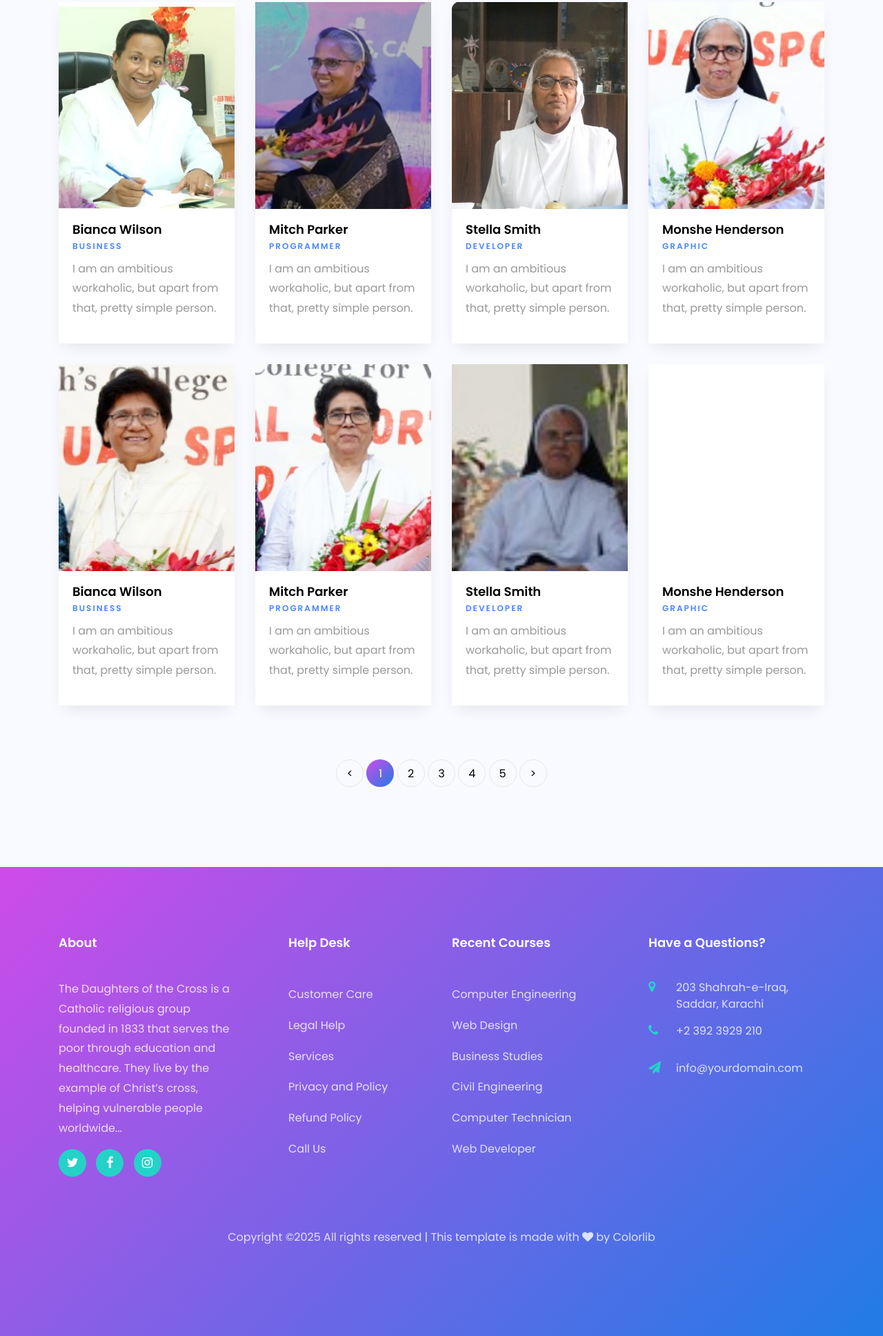
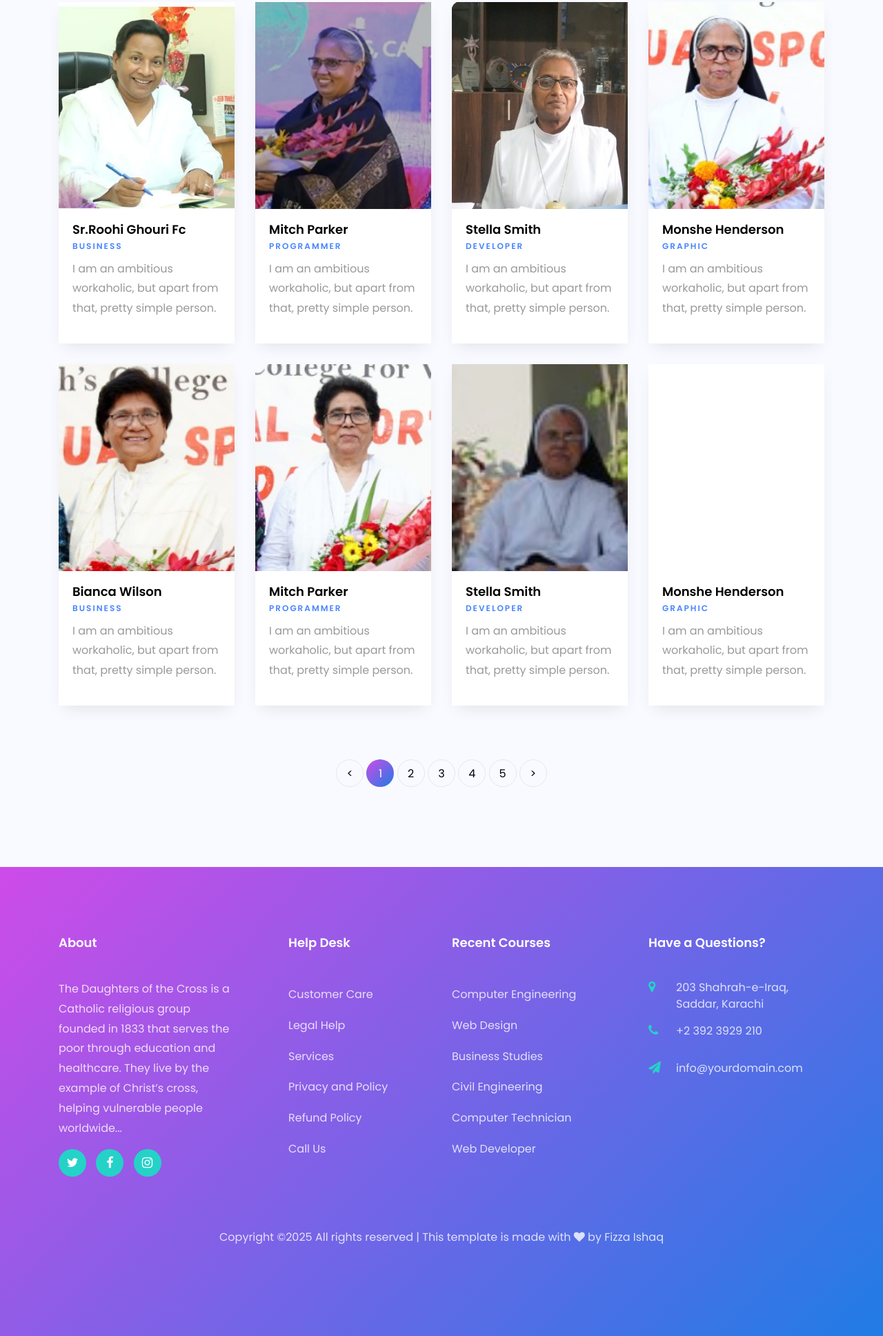
Before and after one commit to FIZZAISHAQ30/Thedaughtersofthecross.com, a plain HTML site: page instructor.html in a window 1280 px wide. Shown: the part 709-2646 px from the top of the page at 69% size. Drawn offline with Linux system fonts and the light colour scheme; some packages are replaced by stand-ins of ours; no server answers.

Commit message:
Add files via upload

```diff
--- a/instructor.html
+++ b/instructor.html
@@ -65,7 +65,7 @@
 							<div class="img align-self-stretch" style="background-image:url(images/teacher.jpeg);"></div>
 						</div>
 						<div class="text pt-3">
-							<h3><a href="instructor-details.html">Bianca Wilson</a></h3>
+							<h3><a href="instructor-details.html">Sr.Roohi Ghouri Fc</a></h3>
 							<span class="position mb-2">Business</span>
 							<div class="faded">
 								<p>I am an ambitious workaholic, but apart from that, pretty simple person.</p>
@@ -296,7 +296,7 @@
 				<div class="col-md-12 text-center">
 
 					<p><!-- Link back to Colorlib can't be removed. Template is licensed under CC BY 3.0. -->
-						Copyright &copy;<script>document.write(new Date().getFullYear());</script> All rights reserved | This template is made with <i class="fa fa-heart" aria-hidden="true"></i> by <a href="https://Fizza Ishaq" target="_blank">Colorlib</a>
+						Copyright &copy;<script>document.write(new Date().getFullYear());</script> All rights reserved | This template is made with <i class="fa fa-heart" aria-hidden="true"></i> by <a href="https://Fizza Ishaq" target="_blank">Fizza Ishaq</a>
 						<!-- Link back to Colorlib can't be removed. Template is licensed under CC BY 3.0. --></p>
 					</div>
 				</div>
```
